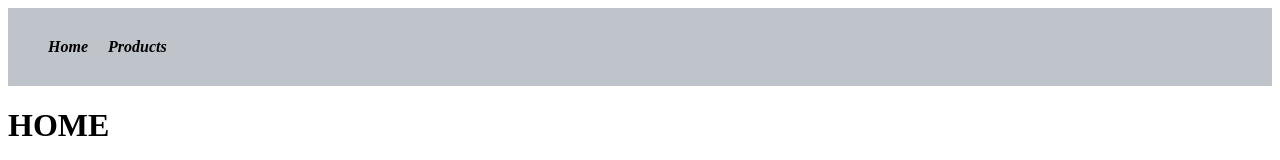
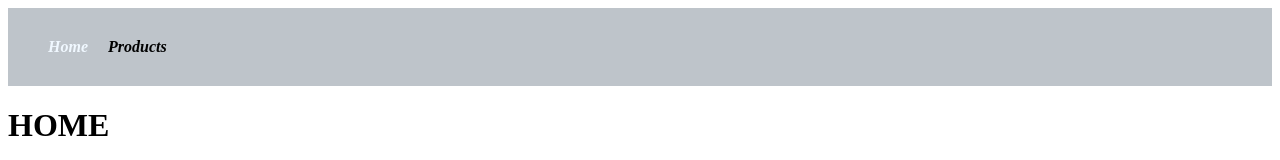
Before and after one commit to sammyyaws/react-tutorials, a React (Vite) app: page / in a window 1280 px wide. Shown: the top 160 px of the page. Built offline with nearby package versions, Linux system fonts and the light colour scheme.

Commit message:
Update:i add the NavLink component topic on react-router, and adding styles to the active link

```diff
--- a/src/comonents/Navbar.jsx
+++ b/src/comonents/Navbar.jsx
@@ -1,12 +1,12 @@
 import React from 'react'
-import { Link } from 'react-router-dom'
+import { NavLink } from 'react-router-dom'
 import './style.css'
 export function Navbar() {
   return (
     <>
     <nav>
-        <Link to="/">Home</Link>
-         <Link to="/Products">Products</Link>
+        <NavLink to="/">Home</NavLink>
+         <NavLink to="/Products">Products</NavLink>
     </nav>
 
     </>
--- a/src/comonents/style.css
+++ b/src/comonents/style.css
@@ -9,3 +9,7 @@
     font-weight: bold;
     font-style: oblique;
 }
+
+nav a.active{
+    color: aliceblue;
+}
```
